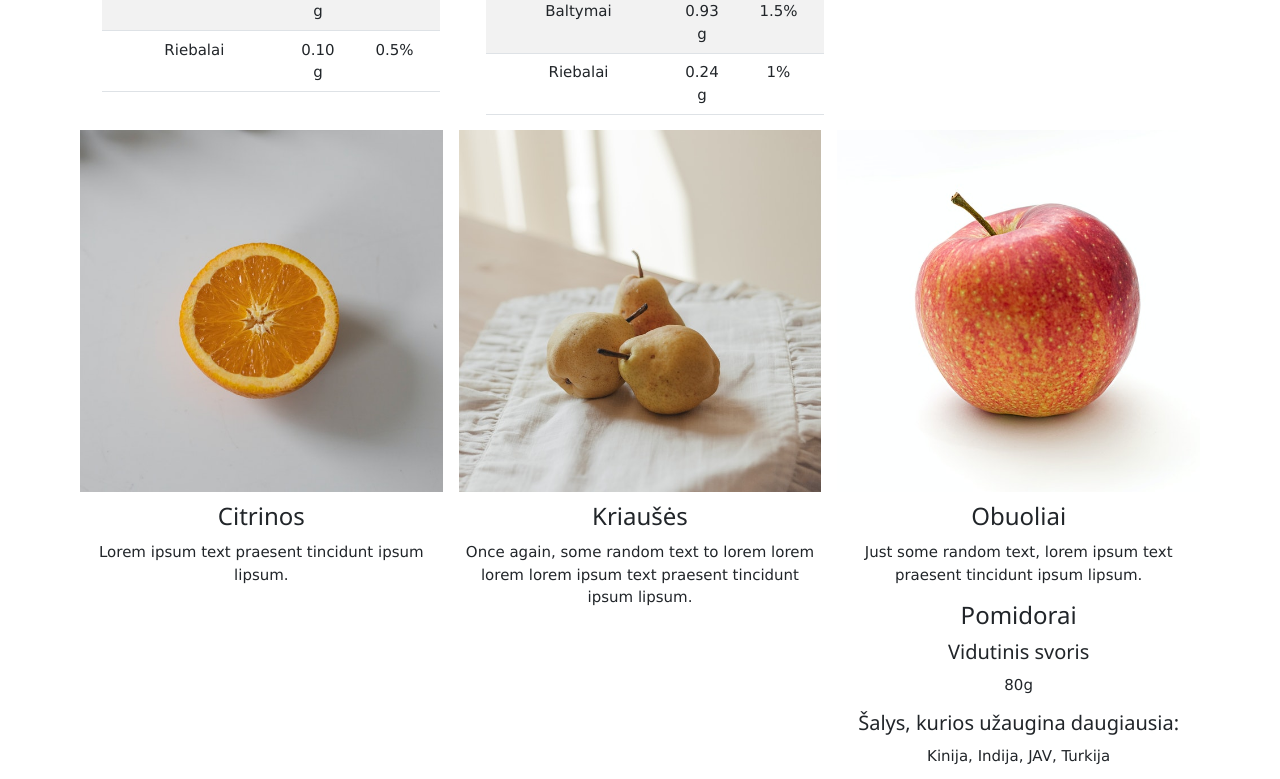
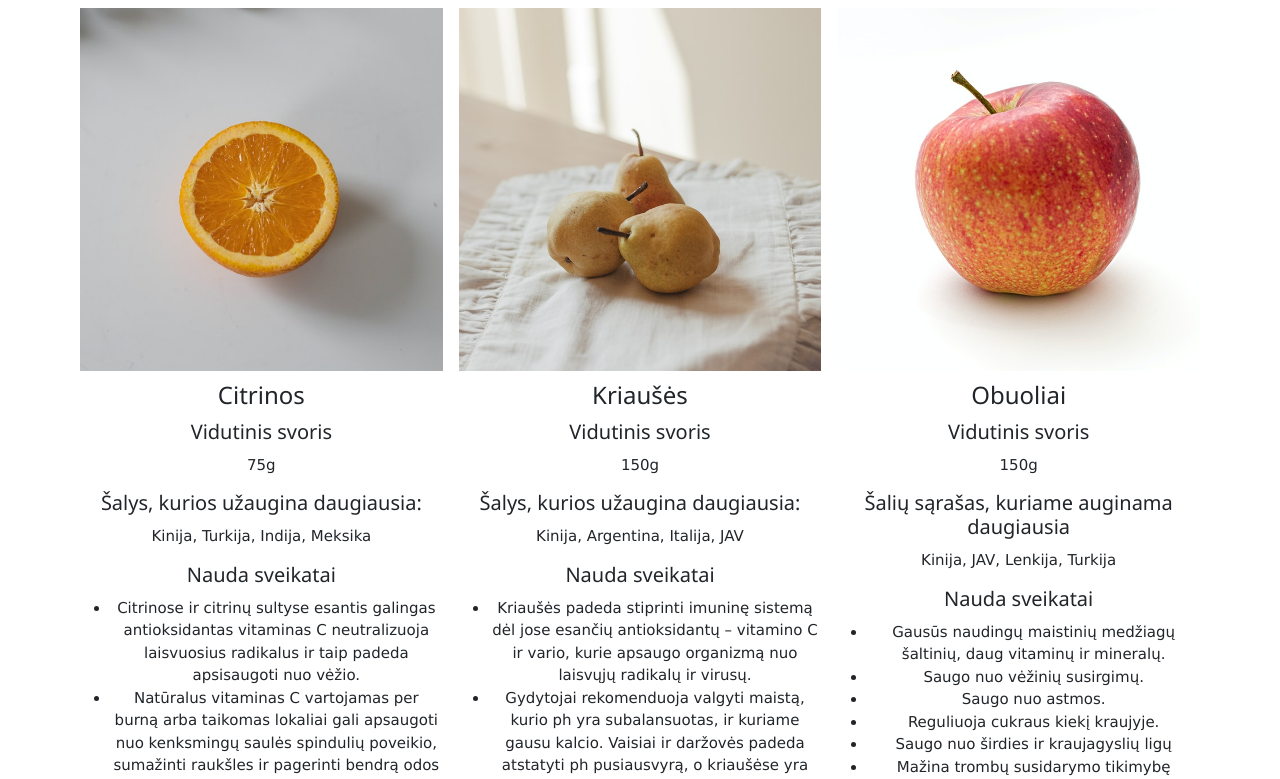
Before and after one commit to GrumpyBorkie/vaisiaidarzoves, a plain HTML site: page index.html in a window 1280 px wide. Shown: the part 1306-2085 px from the top of the page. Drawn offline with nearby package versions, Linux system fonts and the light colour scheme.

Commit message:
pataisytas index

```diff
--- a/index.html
+++ b/index.html
@@ -58,9 +58,6 @@
                 <img src="IMG/bulves.png" alt="bulves" style="width:100%">
 
                 <h3 class="searchItem">Bulvės</h3>
-                <p>Just some random text, lorem ipsum text praesent tincidunt ipsum lipsum.</p>
-
-                <h3>Bulvės</h3>
                 <h4>Vidutinis svoris</h4>
                 <p>100g</p>
 
@@ -118,10 +115,6 @@
                 <img src="IMG/morkos.png" alt="morkos" style="width:100%">
 
                 <h3 class="searchItem">Morkos</h3>
-                <p>Once again, some random text to lorem lorem lorem lorem ipsum text praesent tincidunt ipsum lipsum.
-                </p>
-
-                <h3>Morkos</h3>
                 <h4>Vidutinis svoris</h4>
                 <p>75g</p>
 
@@ -174,32 +167,9 @@
                 </ul>
 
             </div>
-            <div class="w3-third filterDiv darzoves">
+               <div class="w3-third filterDiv darzoves">
                 <img src="IMG/pomidorai.png" alt="pomidorai" style="width:100%">
-
                 <h3 class="searchItem">Pomidorai</h3>
-                <p>Lorem ipsum text praesent tincidunt ipsum lipsum.</p>
-                <p>What else?</p>
-            </div>
-               <!-- Second Photo Grid-->
-        <div class="w3-row-padding w3-padding-16 w3-center">
-            <div class="w3-third">
-                <img src="IMG/citrinos.png" alt="citrinos" style="width:100%">
-                <h3 class="searchItem">Citrinos</h3>
-                <p>Lorem ipsum text praesent tincidunt ipsum lipsum.</p>
-            </div>
-            <div class="w3-third">
-                <img src="IMG/kriauses.png" alt="kriauses" style="width:100%">
-                <h3 class="searchItem">Kriaušės</h3>
-                <p>Once again, some random text to lorem lorem lorem lorem ipsum text praesent tincidunt ipsum lipsum.
-                </p>
-            </div>
-            <div class="w3-third">
-                <img src="IMG/obuoliai.png" alt="obuoliai" style="width:100%">
-                <h3 class="searchItem">Obuoliai</h3>
-                <p>Just some random text, lorem ipsum text praesent tincidunt ipsum lipsum.</p>
-
-                <h3>Pomidorai</h3>
 
                 <h4>Vidutinis svoris</h4>
                 <p>80g</p>
@@ -259,7 +229,7 @@
             <div class="w3-row-padding w3-padding-16 w3-center">
                 <div class="w3-third filterDiv vaisiai">
                     <img src="IMG/citrinos.png" alt="citrinos" style="width:100%">
-                    <h3>Citrinos</h3>
+                    <h3 class="searchItem">Citrinos</h3>
                     <h4>Vidutinis svoris</h4>
                     <p>75g</p>
 
@@ -315,7 +285,7 @@
                 </div>
                 <div class="w3-third filterDiv vaisiai">
                     <img src="IMG/kriauses.png" alt="kriauses" style="width:100%">
-                    <h3>Kriaušės</h3>
+                    <h3 class="searchItem">Kriaušės</h3>
                     <h4>Vidutinis svoris</h4>
                     <p>150g</p>
 
@@ -370,7 +340,7 @@
                 </div>
                 <div class="w3-third filterDiv vaisiai">
                     <img src="IMG/obuoliai.png" alt="obuoliai" style="width:100%">
-                    <h3>Obuoliai</h3>
+                    <h3 class="searchItem">Obuoliai</h3>
                     <h4>Vidutinis svoris</h4>
                     <p>150g</p>
 
```
